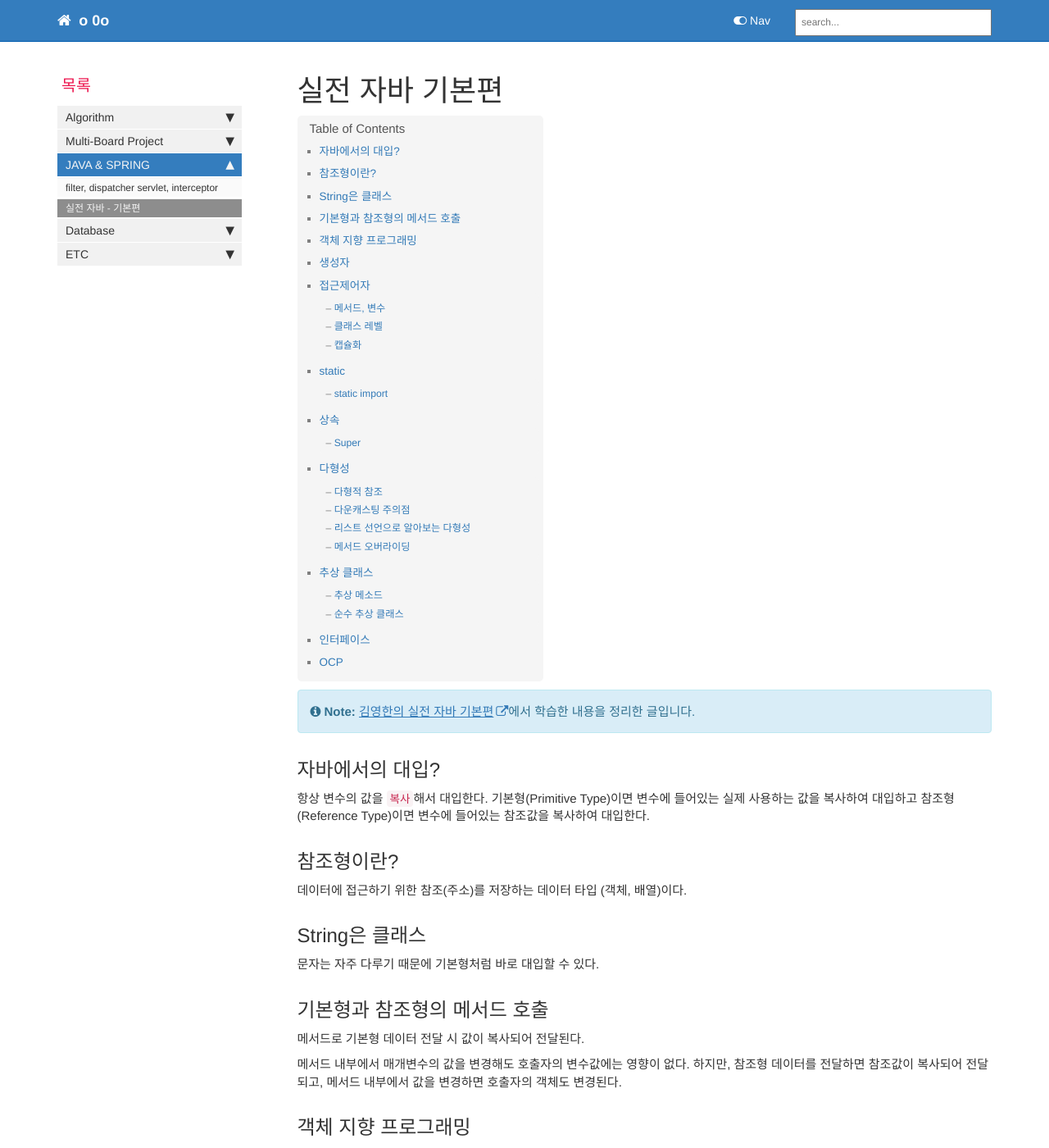
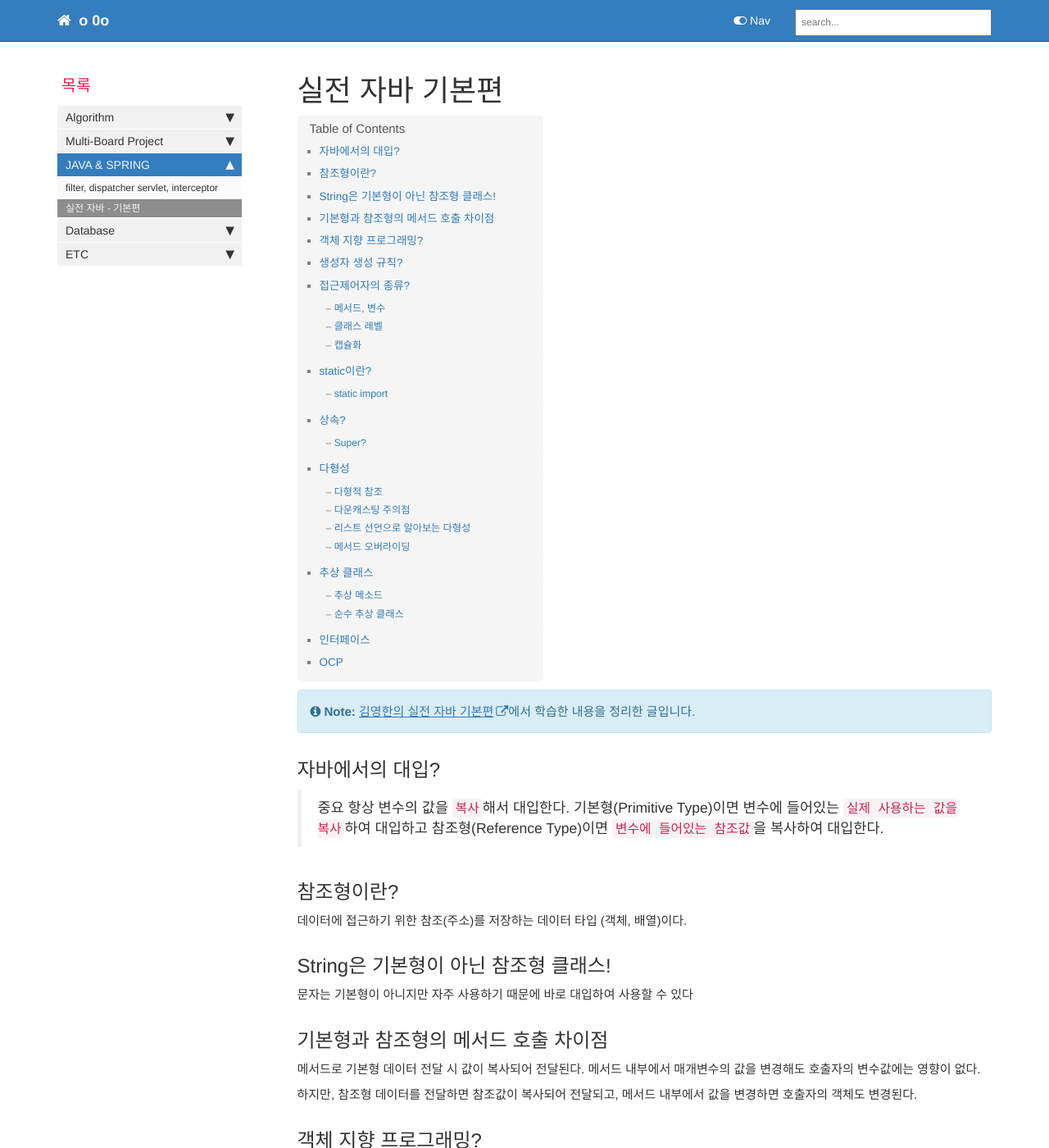
Before and after one commit to JeonJe/JeonJe.github.io, a Jekyll site: the page built from pages/java/java_basic.md, in a window 1280 px wide and 1400 px high. Shown: the whole window at 82% size. Built offline with Jekyll 4.4.1, drawn with Linux system fonts in a browser that asks for light colours; comment, search, counter and statistics services are not loaded; some of the changed text lies outside the part shown.

Commit message:
post : java basic

```diff
--- a/pages/java/java_basic.md
+++ b/pages/java/java_basic.md
@@ -11,26 +11,27 @@ last_updated: 2023-12-31
 {% include note.html content=" [김영한의 실전 자바 기본편](https://www.inflearn.com/course/%EA%B9%80%EC%98%81%ED%95%9C%EC%9D%98-%EC%8B%A4%EC%A0%84-%EC%9E%90%EB%B0%94-%EA%B8%B0%EB%B3%B8%ED%8E%B8?gad_source=1&gclid=EAIaIQobChMIrJmmgZu5gwMV6-oWBR0Y3QHAEAAYASAAEgJYX_D_BwE)에서 학습한 내용을 정리한 글입니다." %}
 
 ## 자바에서의 대입?
-항상 변수의 값을 `복사`해서 대입한다.
-기본형(Primitive Type)이면 변수에 들어있는 실제 사용하는 값을 복사하여 대입하고 참조형(Reference Type)이면 변수에 들어있는 참조값을 복사하여 대입한다.
+> 중요 항상 변수의 값을 `복사`해서 대입한다.
+기본형(Primitive Type)이면 변수에 들어있는 `실제 사용하는 값을 복사`하여 대입하고 참조형(Reference Type)이면 `변수에 들어있는 참조값`을 복사하여 대입한다.
 
 
 ## 참조형이란?
 데이터에 접근하기 위한 참조(주소)를 저장하는 데이터 타입 (객체, 배열)이다.
 
-## String은 클래스
-문자는 자주 다루기 때문에 기본형처럼 바로 대입할 수 있다.
+## String은 기본형이 아닌 참조형 클래스!
+문자는 기본형이 아니지만 자주 사용하기 때문에 바로 대입하여 사용할 수 있다
 
-## 기본형과 참조형의 메서드 호출
+## 기본형과 참조형의 메서드 호출 차이점
 메서드로 기본형 데이터 전달 시 값이 복사되어 전달된다.
+메서드 내부에서 매개변수의 값을 변경해도 호출자의 변수값에는 영향이 없다.
 
-메서드 내부에서 매개변수의 값을 변경해도 호출자의 변수값에는 영향이 없다. 하지만, 참조형 데이터를 전달하면 참조값이 복사되어 전달되고, 메서드 내부에서 값을 변경하면 호출자의 객체도 변경된다.
+하지만, 참조형 데이터를 전달하면 참조값이 복사되어 전달되고, 메서드 내부에서 값을 변경하면 호출자의 객체도 변경된다.
 
 
-## 객체 지향 프로그래밍
+## 객체 지향 프로그래밍?
 객체 지향에서는 데이터와 그 데이터에 대한 행동(메서드)가 하나의 `객체` 안에 포함된다.
 
-## 생성자
+## 생성자 생성 규칙?
 생성자의 이름은 클래스 이름과 같아야 하기 때문에 첫 글자도 대문자로 시작한다.
 
 반환 타입은 없고, 나머지는 메서드와 동일한다.
@@ -40,7 +41,7 @@ last_updated: 2023-12-31
 
 `this()`는 생성자 코드의 첫줄에만 작성할 수 있다.
 
-## 접근제어자
+## 접근제어자의 종류?
 ### 메서드, 변수
 - private : 모든 외부 호출을 막는다
 - default : 같은 패키지 안에서 호출 허용
@@ -60,9 +61,9 @@ last_updated: 2023-12-31
 **데이터와 기능은 숨겨야한다. 단, 최소한으로 필요한 기능을 노출한다**
 
 본인의 데이터는 본인 클래스의 메소드에서 수정하는 것이 가장 좋다.
-if 검증로직을 만족하지 않으면 return하여 else에다가 굳이 실행로직을 작성하지 않는다.
+> 코드 작성 팁 : if 검증로직을 만족하지 않으면 return하여 else에다가 굳이 실행로직을 작성하지 않는다.
 
-## static
+## static이란?
 - 메서드 영역(Method Area) : 프로그램을 실행하는데 필요한 공통 데이터 관리 (클래스 정보, static 영역, 런타임 상수 풀(리터럴))
 - 스택 영역 : 스택 프레임 (지역 변수, 중간 연산 결과, 메서드 호출 정보)
 - 힙 영역 : 객체와 배열이 생성되는 영역이며, 참조되지 않은 객체에 대한 GC가 이루어지는 영역
@@ -79,14 +80,14 @@ static 메서드 내부에서는 인스턴스 변수나 인스턴스 메서드
 유틸리티 클래스의 인스턴스 생성을 막고 싶으면 private으로 생성자를 제어한다. static으로 쓰도록 의도를 둘 수 있다.
 
 
-## 상속
+## 상속?
 
 기존 클래스의 속성과 기능을 그대로 물려받는다. `extends` 키워드를 사용하고 대상은 하나만 선택 할 수 있다.
 하나만 선택할 수 있는 부모가 여러개이면서 동일한 멤버변수나 메소드가 있을 경우, 자식은 어떤 부모로부터 데이터 / 메소드를 상속받아야 할지 모르는 다이아몬드  문제가 발생할 수 있기 때문이다.
 
-상속 관계의 객체를 생성하면 그 내부에는 부모와 자식이 모두 생성된다.
-상속 관계의 객체를 호출할 때, 대상 타입을 정해야 한다. 이때 호출자의 타입을 통해 대상 타입을 찾는다.
-현재 타입에서 기능을 찾지 못하면 상위 부모 타입으로 기능을 찾아서 실행한다. 기능을 찾지 못하면 컴파일 에러가 발생한다.
+상속 관계의 객체를 생성하면 그 내부에는 부모와 자식이 모두 생성되고,상속 관계의 객체를 호출할 때, 대상 타입을 정해야 한다. 이때 호출자의 타입을 통해 대상 타입을 찾는다.
+
+현재 타입에서 기능을 찾지 못하면 상위 부모 타입으로 기능을 찾아서 실행한다.기능을 찾지 못하면 컴파일 에러가 발생한다.
 
 부모 타입의 기능을 자식에서 다르게 재정의 하고 싶은 경우 `메서드 오버라이딩`을 한다.
 
@@ -104,7 +105,7 @@ static 메서드 내부에서는 인스턴스 변수나 인스턴스 메서드
 
 **생성자 오버라이딩**: 생성자는 오버라이딩 할 수 없다.
 
-### Super
+### Super?
 1. super는 부모 클래스를 참조할 수 있다.
 2. 상속 관계를 사용하면 자식 클래스의 생성자에서 부모 클래스의 생성자를 반드시 호출해야 한다.(규칙)
 3. 자식 생성자의 첫줄에 super (); 는 생략이 가능하다.
```
